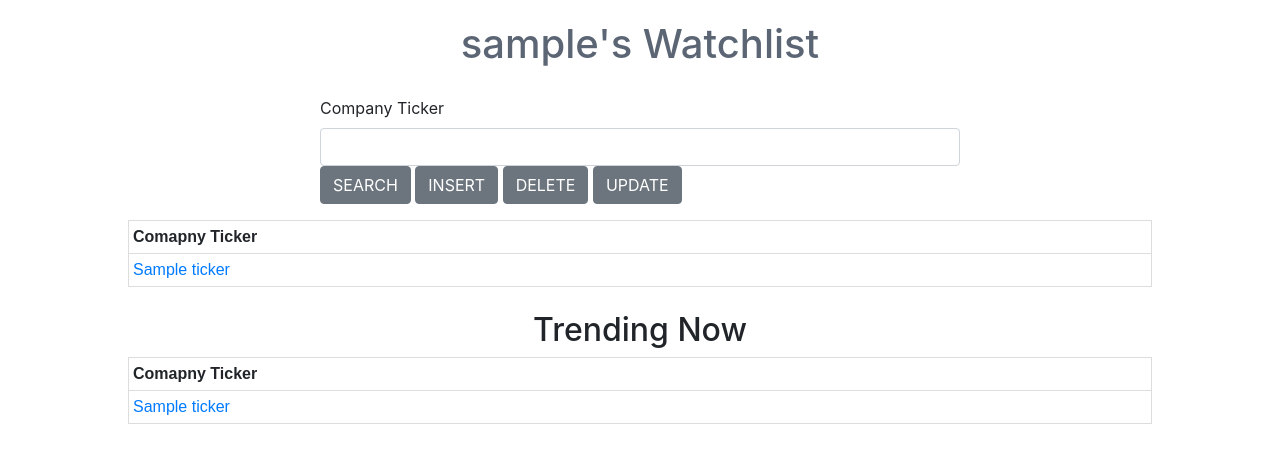
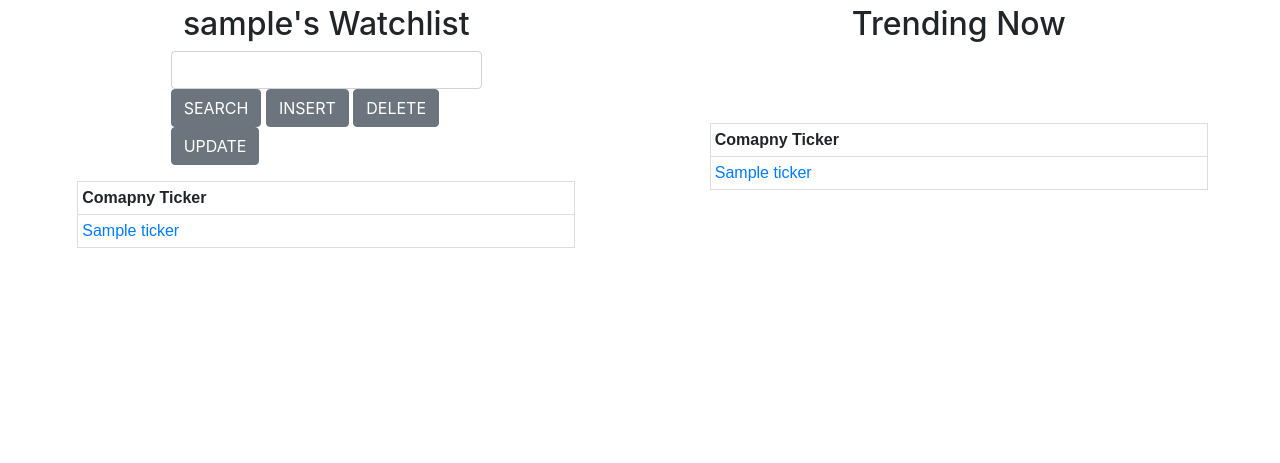
Before and after one commit to mhhsu2/broker-er, a Flask app: template prototype/templates/watchlist.html in a window 1280 px wide. Shown: the part 56-519 px from the top of the page. Run offline with Flask 2, Linux system fonts and the light colour scheme; the template is opened without the code that fills it: most values are stand-ins (such as "Sample title", 1, 10 or a date in 2020); some libraries are stand-ins or nearby versions.

Commit message:
need to pull

```diff
--- a/prototype/app.py
+++ b/prototype/app.py
@@ -77,7 +77,6 @@ def logout():
 def register():
     pass
 
-# This is home, probably need to get rid of this and change to show stocks :)
 @app.route('/', methods=['GET', 'POST'])
 def home():
     db = Database()
--- a/prototype/static/styles/watchlistcss.css
+++ b/prototype/static/styles/watchlistcss.css
@@ -1,16 +1,14 @@
 .watchlistcss h1 {
-  text-align: center;
+  margin-left:10px;
   color: #5b6574;
   font-size: 40px;
   padding: 20px 0 20px 0;
 }
 
 table.center {
-  counter-reset: rowNumber;
   font-family: arial, sans-serif;
   border-collapse: collapse;
   width: 80%;
-
   margin: 0 auto;
 }
 
@@ -36,8 +34,6 @@ tr.display:nth-child(even) {
 }
 
 
-
-
 .float-child {
     float: left;
 }
@@ -47,3 +43,23 @@ tr.display:nth-child(even) {
     float: none;
     width:50%;
 }
+
+
+
+.row {
+  margin-left:10px;
+  margin-right:5px;
+}
+
+.column {
+  float: left;
+  width: 50%;
+  padding: 5px;
+}
+
+/* Clearfix (clear floats) */
+.row::after {
+  content: "";
+  clear: both;
+  display: table;
+}
--- a/prototype/templates/home.html
+++ b/prototype/templates/home.html
@@ -6,7 +6,7 @@
 </div>
 
   <form method="POST" action="">
-    <h1>ALL THE STOCKS~~</h1>
+    <h1>Lastest Stocks</h1>
   </form>
 
   <div class="d-flex justify-content-between flex-wrap flex-md-nowrap align-items-center pt-3 pb-1 mb-1">
--- a/prototype/templates/stock.html
+++ b/prototype/templates/stock.html
@@ -1,8 +1,7 @@
 {% extends "base.html" %}
 {% block content%}
 
-
-<img src="{{filename}}" alt= "my plot" width=640 height =400>
+<img  src="{{filename}}" alt= "my plot" width="1000px" height="400px">
 
 <table id="data" class="table text-center table-sm table-hover table-striped table-bordered">
     <thead>
--- a/prototype/templates/watchlist.html
+++ b/prototype/templates/watchlist.html
@@ -3,16 +3,22 @@
 {%block content%}
 
 
+
+
+
+
+<div class ="row">
+  <div class ="column">
+    <table class="center">
+      <h2 >{{username}}'s Watchlist</h2>
+
       <form method="POST" action="">
         <div class="watchlistcss">
-    <h1 >{{username}}'s Watchlist</h1>
         </div>
         <div class="form-group">
               <div class="col-centered">
-          <label for="ticker">Company Ticker</label>
                 <input type="ticker" class="form-control" name="ticker" aria-describedby="usernameHelp">
               </div>
-
 
               <div class="col-centered" role="group" aria-label="Basic example">
                 <button type="submit" name= "button" value = 'SEARCH' class="btn btn-secondary">SEARCH</button>
@@ -23,9 +29,6 @@
         </div>
       </form>
 
-
-
-<table class="center" >
         <thead>
             <tr >
                 <th >Comapny Ticker</th>
@@ -48,11 +51,17 @@
             {% endfor %}
         </tbody>
     </table>
-
-<div>&nbsp</div>
-
+  </div>
+  <div class ="column">
     <table  class="center">
       <h2 class= "centered">Trending Now</h2>
+
+      <div > &nbsp</div>
+      <div > &nbsp</div>
+      <div > &nbsp</div>
+
+
+
         <thead>
             <tr >
                 <th>Comapny Ticker</th>
@@ -70,4 +79,11 @@
         </tbody>
     </table>
 
+    </div>
+</div>
+
+
+<div>&nbsp</div>
+
+
 {% endblock %}
```
Also changed, not shown: prototype/db.py (+3 -33 lines), prototype/recommendation.py (+7 -1 lines), prototype/static/graphs/AMCR.png, prototype/static/graphs/GIB.png, prototype/static/graphs/MPLX.png, prototype/static/graphs/NWG.png. Lines whose indentation alone changed are shown as unchanged.
